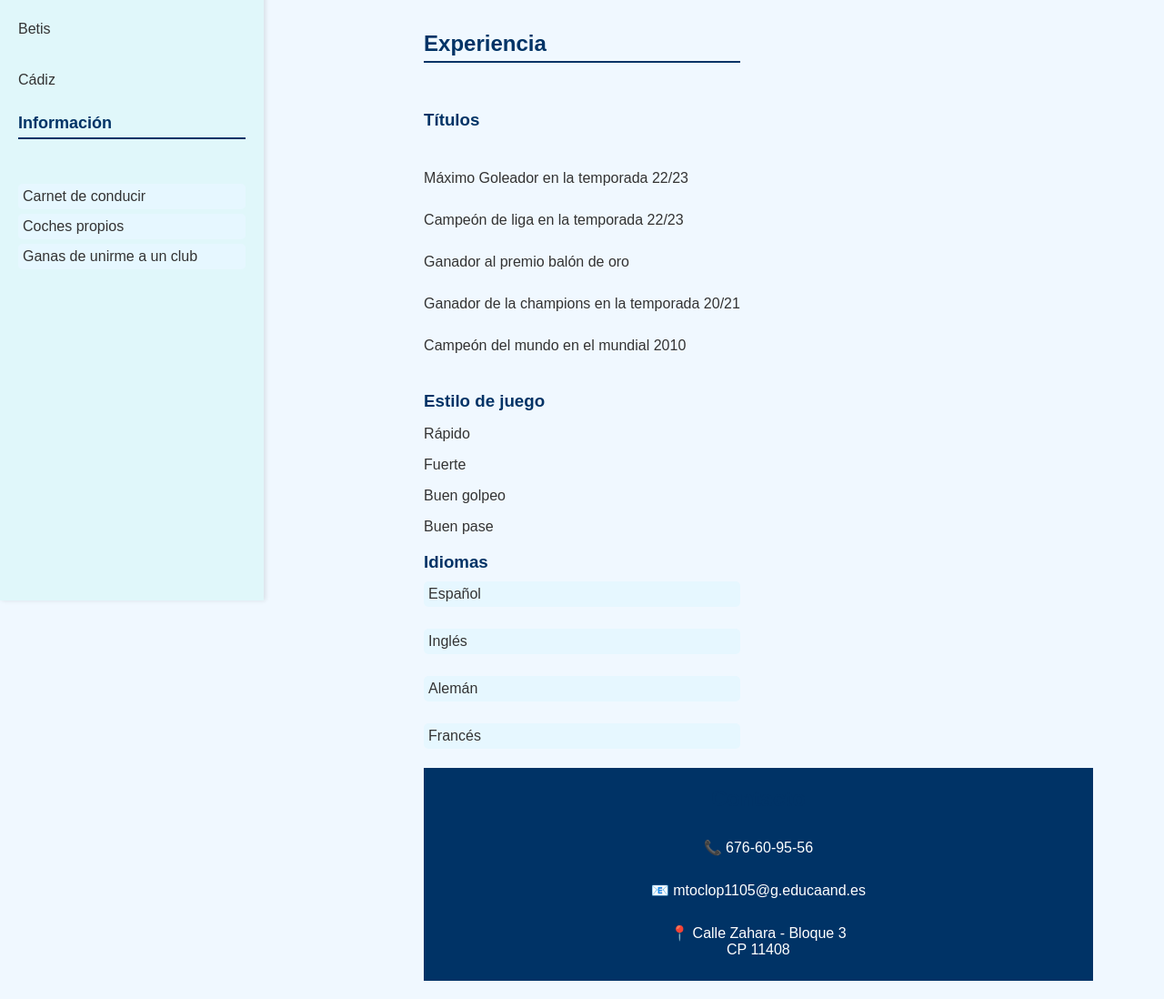
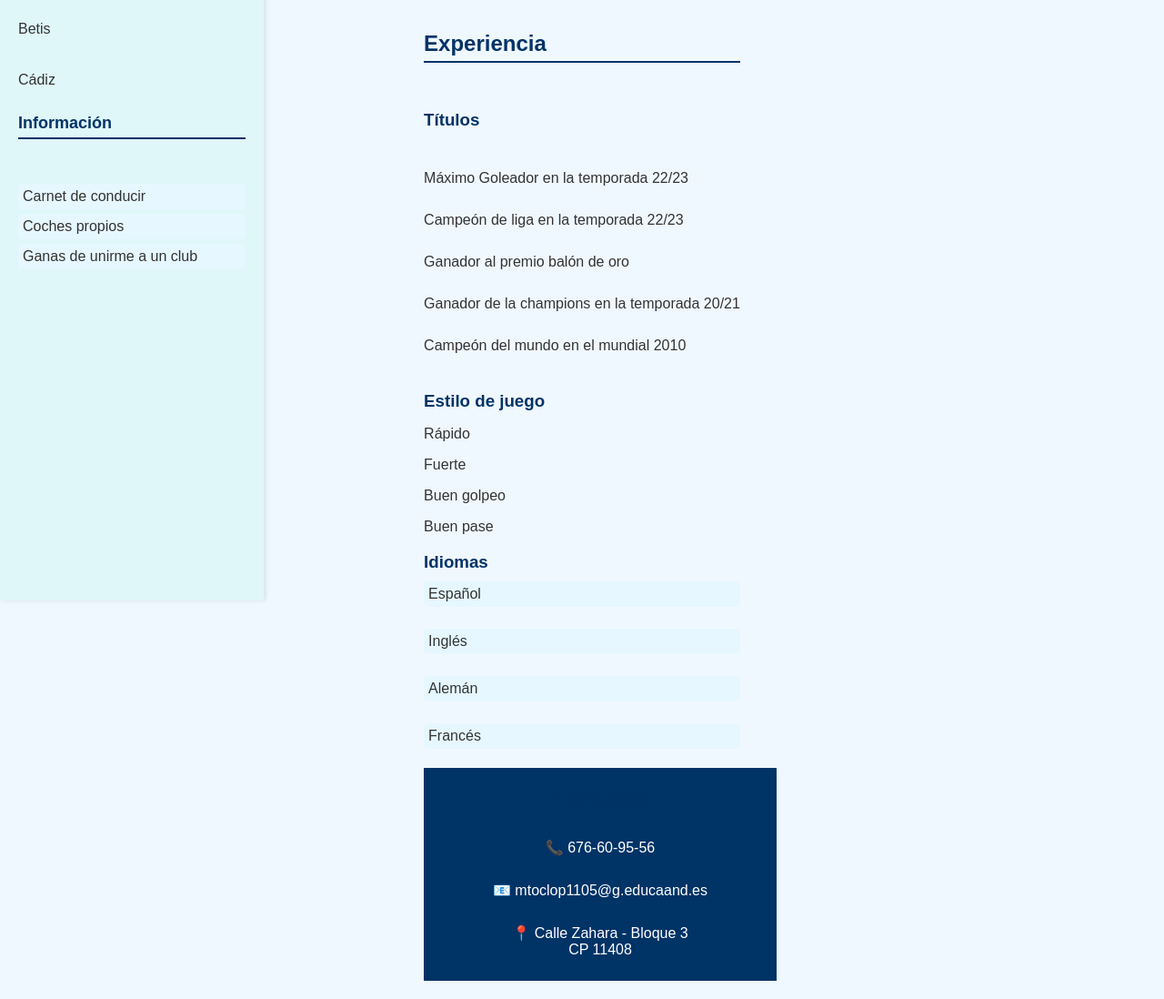
Before and after one commit to Manuel-11082006/Tarea, a plain HTML site: page HTML/Github yil/Curriculum.html in a window 1280 px wide. Shown: the part 180-1278 px from the top of the page at 91% size. Drawn offline with Linux system fonts and the light colour scheme.

Commit message:
Update Curriculum.html

```diff
--- a/HTML/Github yil/Curriculum.html
+++ b/HTML/Github yil/Curriculum.html
@@ -111,7 +111,7 @@
             color: white;
             text-align: center;
             padding: 20px;
-            width: 200%; /* Se asegura que el footer ocupe todo el ancho */
+            width: 100%; /* Se asegura que el footer ocupe todo el ancho */
             margin-top: auto; /* Empuja el footer hacia abajo */
             position: relative; /* Hace que el pie de página ocupe el fondo */
         }
```
